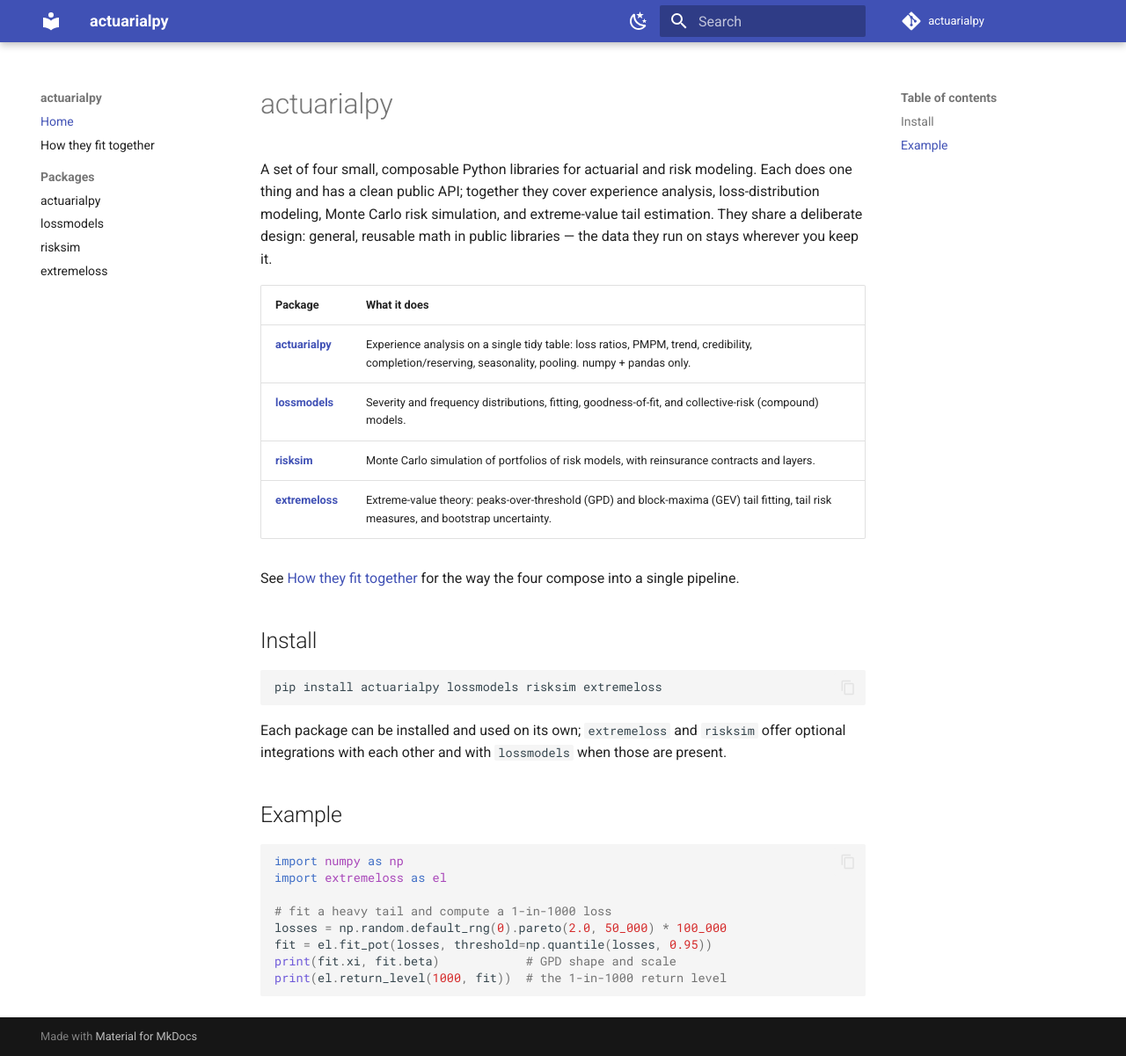
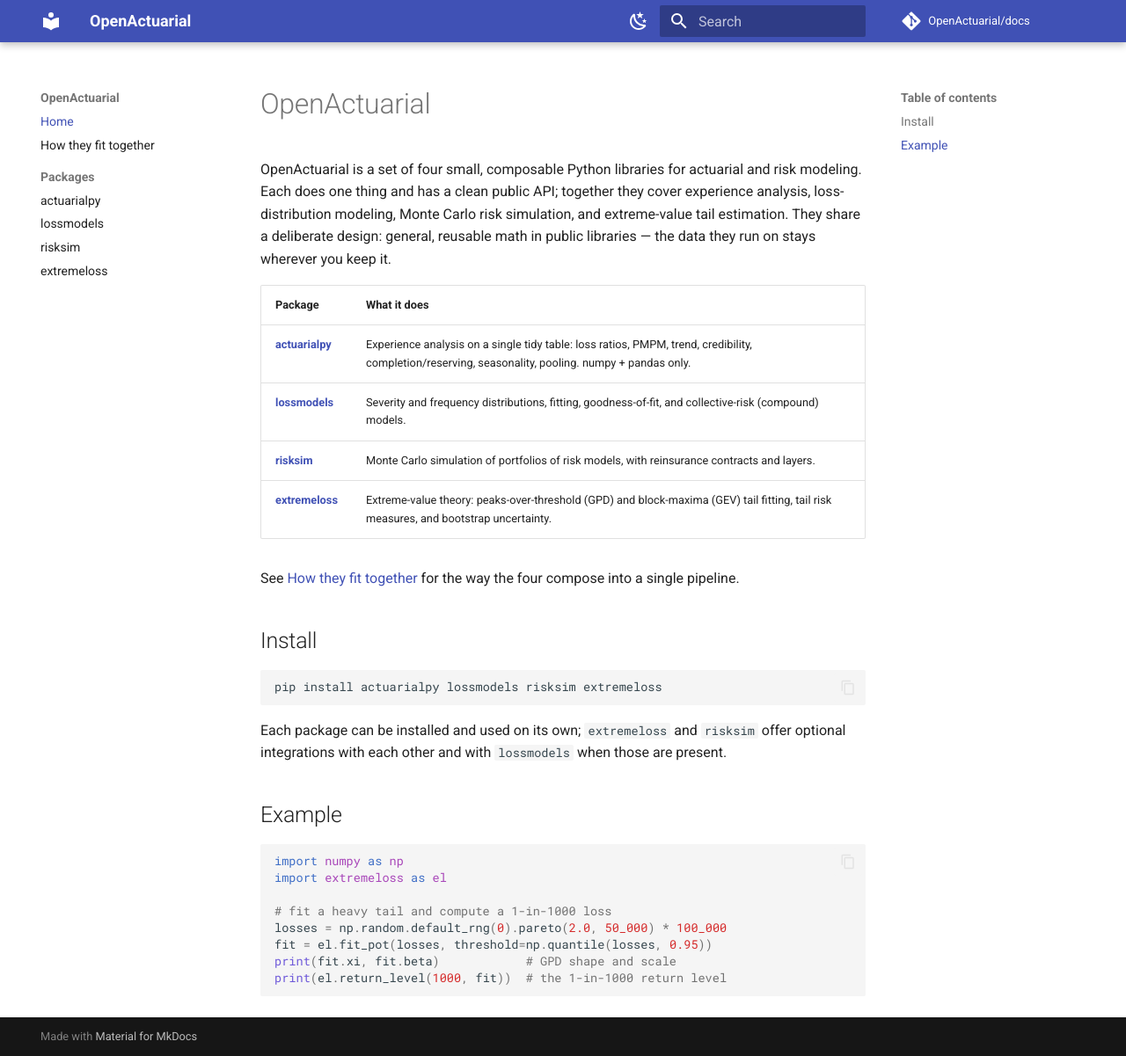
Before and after one commit to OpenActuarial/docs, an MkDocs documentation site: the page built from docs/index.md, in a window 1280 px wide and 1201 px high. Shown: the whole window at 88% size. Built offline with MkDocs 1.6.1 and Material for MkDocs 9.7.7, drawn with Linux system fonts in a browser that asks for light colours; comment, search, counter and statistics services are not loaded.

Commit message:
Change name from ActuarialPy to OpenActuarial

```diff
--- a/docs/index.md
+++ b/docs/index.md
@@ -1,7 +1,7 @@
-# actuarialpy
+# OpenActuarial
 
-A set of four small, composable Python libraries for actuarial and risk modeling.
-Each does one thing and has a clean public API; together they cover experience
+OpenActuarial is a set of four small, composable Python libraries for actuarial and risk
+modeling. Each does one thing and has a clean public API; together they cover experience
 analysis, loss-distribution modeling, Monte Carlo risk simulation, and extreme-value
 tail estimation. They share a deliberate design: general, reusable math in public
 libraries — the data they run on stays wherever you keep it.
--- a/mkdocs.yml
+++ b/mkdocs.yml
@@ -1,8 +1,8 @@
-site_name: actuarialpy
+site_name: OpenActuarial
 site_description: A composable toolkit for actuarial experience, loss, risk, and tail modeling
-site_url: https://actuarialpy.github.io/
-repo_url: https://github.com/actuarialpy
-repo_name: actuarialpy
+site_url: https://openactuarial.github.io/docs/
+repo_url: https://github.com/OpenActuarial/docs
+repo_name: OpenActuarial/docs
 
 theme:
   name: material
```
Also changed, not shown: README.md (+1 -1 lines).
